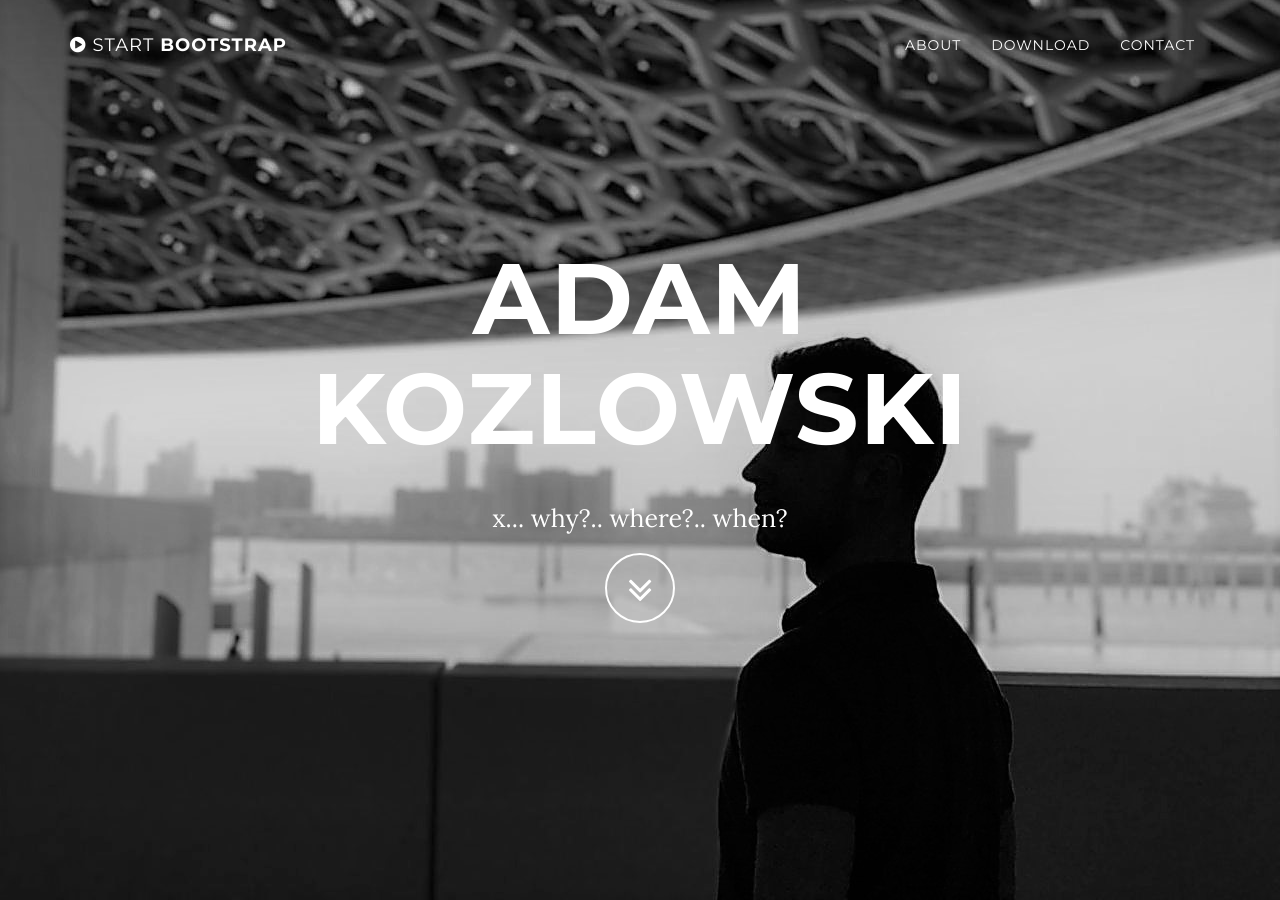
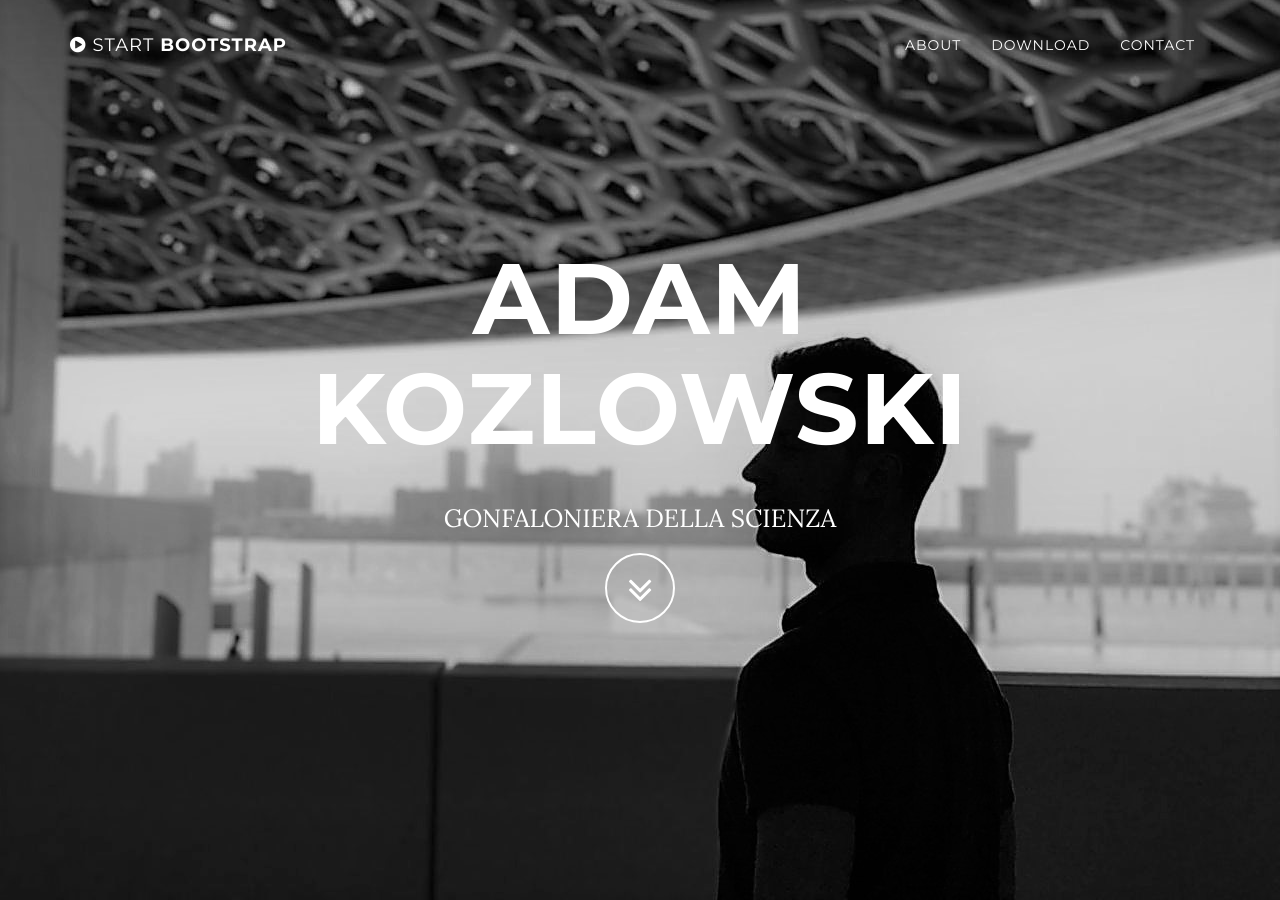
Before and after one commit to kozload/kozload.github.io, a Jekyll site: the page built from index.html, in a window 1280 px wide and 900 px high. Built offline with Jekyll 4.4.1, drawn with Linux system fonts in a browser that asks for light colours.

Commit message:
Update _config.yml

```diff
--- a/_config.yml
+++ b/_config.yml
@@ -2,7 +2,7 @@
 title: Adam Kozlowski
 email: amv.kozlowski@gmail.com
 url: https://kozload.github.io
-description: "x... why?.. where?.. when?"
+description: "GONFALONIERA DELLA SCIENZA"
 
 # Color settings (hex-codes without the leading hash-tag)
 color:
```
